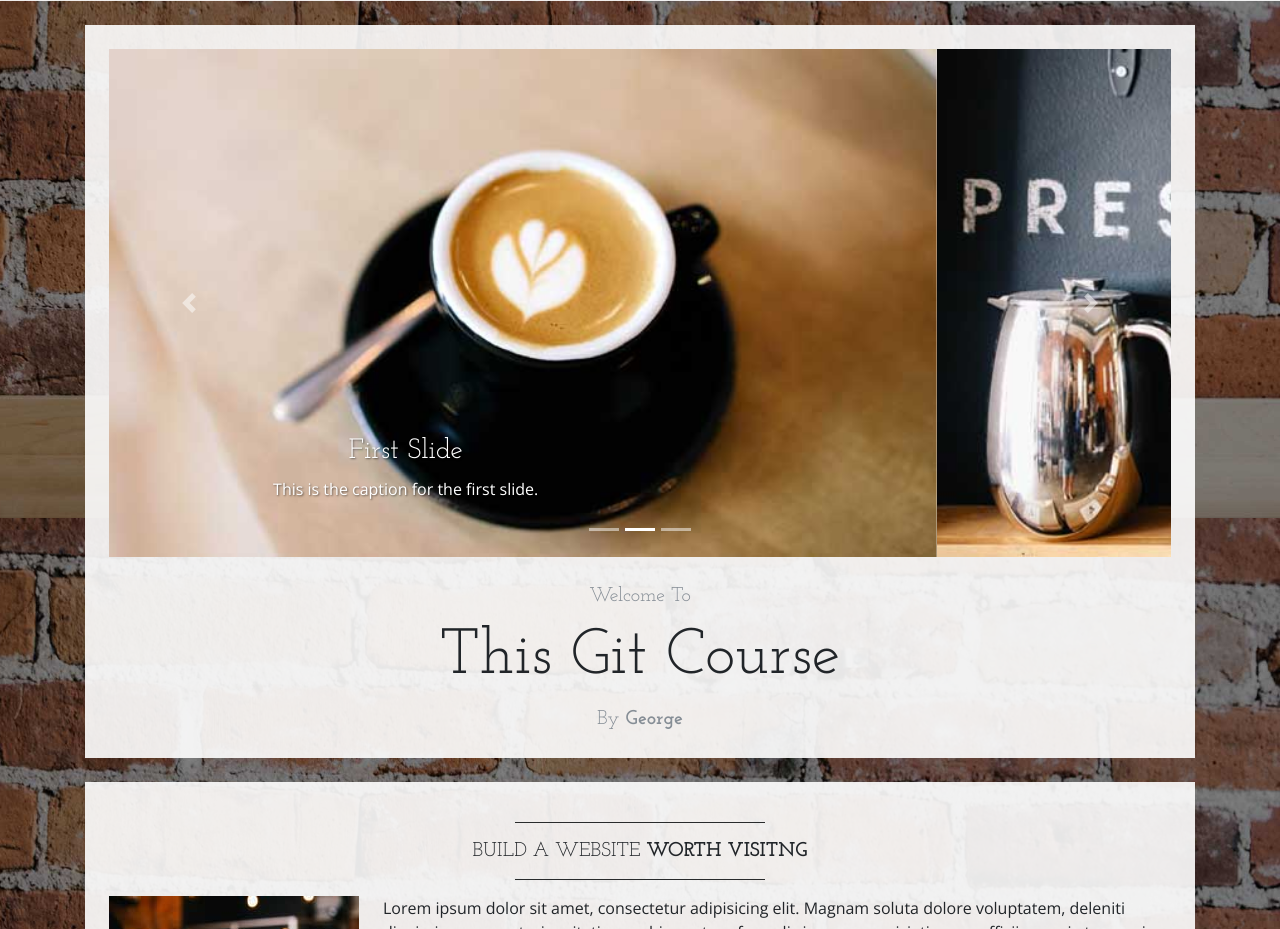
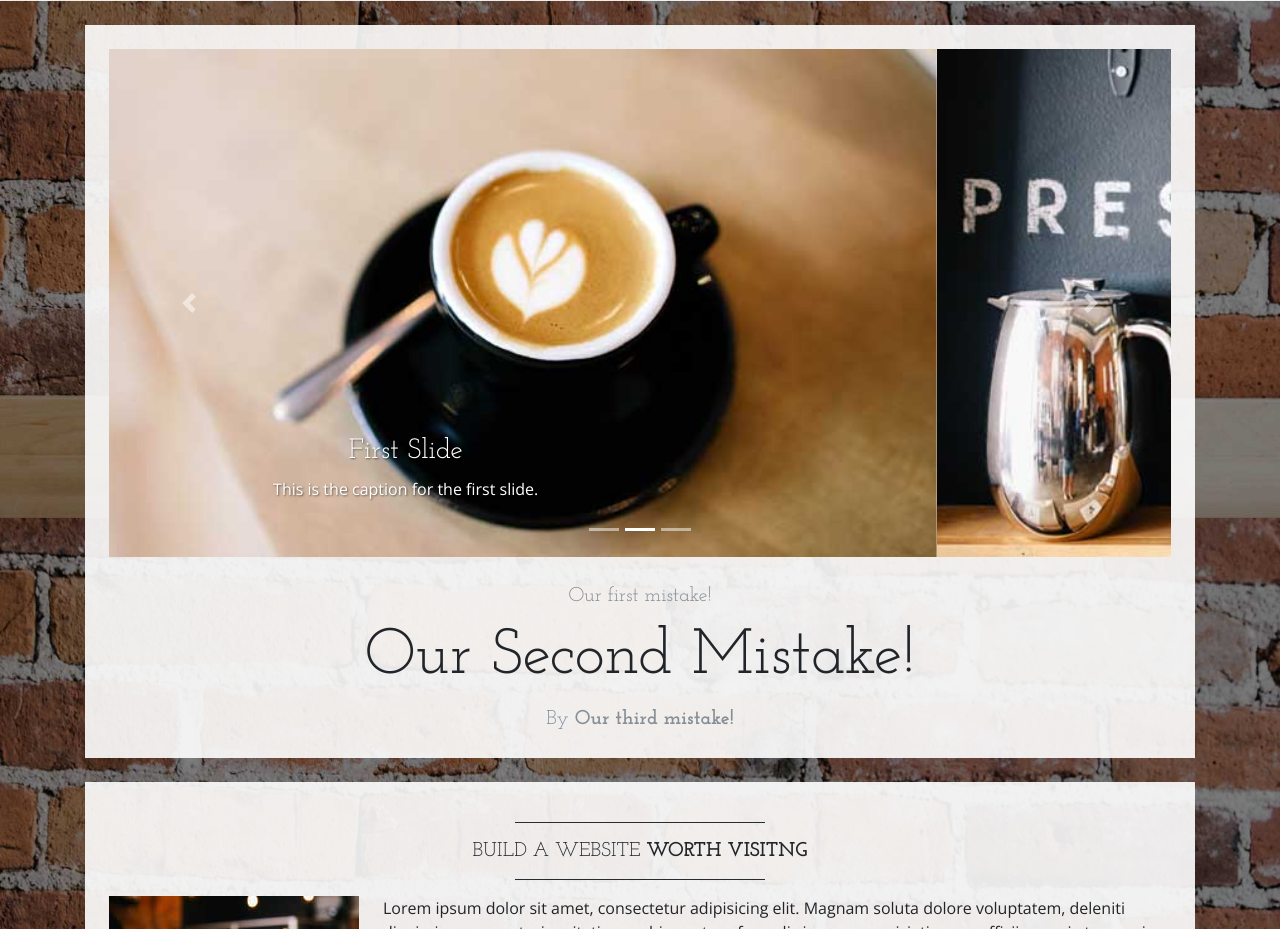
Before and after one commit to ph4g3th3r4py/learninggitcourse, a website: page index.html in a window 1280 px wide. Shown: the part 282-1211 px from the top of the page. Drawn offline with nearby package versions, Linux system fonts and the light colour scheme.

Commit message:
Commintting our third mistake

```diff
--- a/index.html
+++ b/index.html
@@ -99,10 +99,10 @@
         </div>
         <!-- Welcome Message -->
         <div class="text-center mt-4">
-          <div class="text-heading text-muted text-lg">Welcome To</div>
-          <h1 class="my-2">This Git Course</h1>
+          <div class="text-heading text-muted text-lg">Our first mistake!</div>
+          <h1 class="my-2">Our Second Mistake!</h1>
           <div class="text-heading text-muted text-lg">By
-            <strong>George</strong>
+            <strong>Our third mistake!</strong>
           </div>
         </div>
       </div>
```
